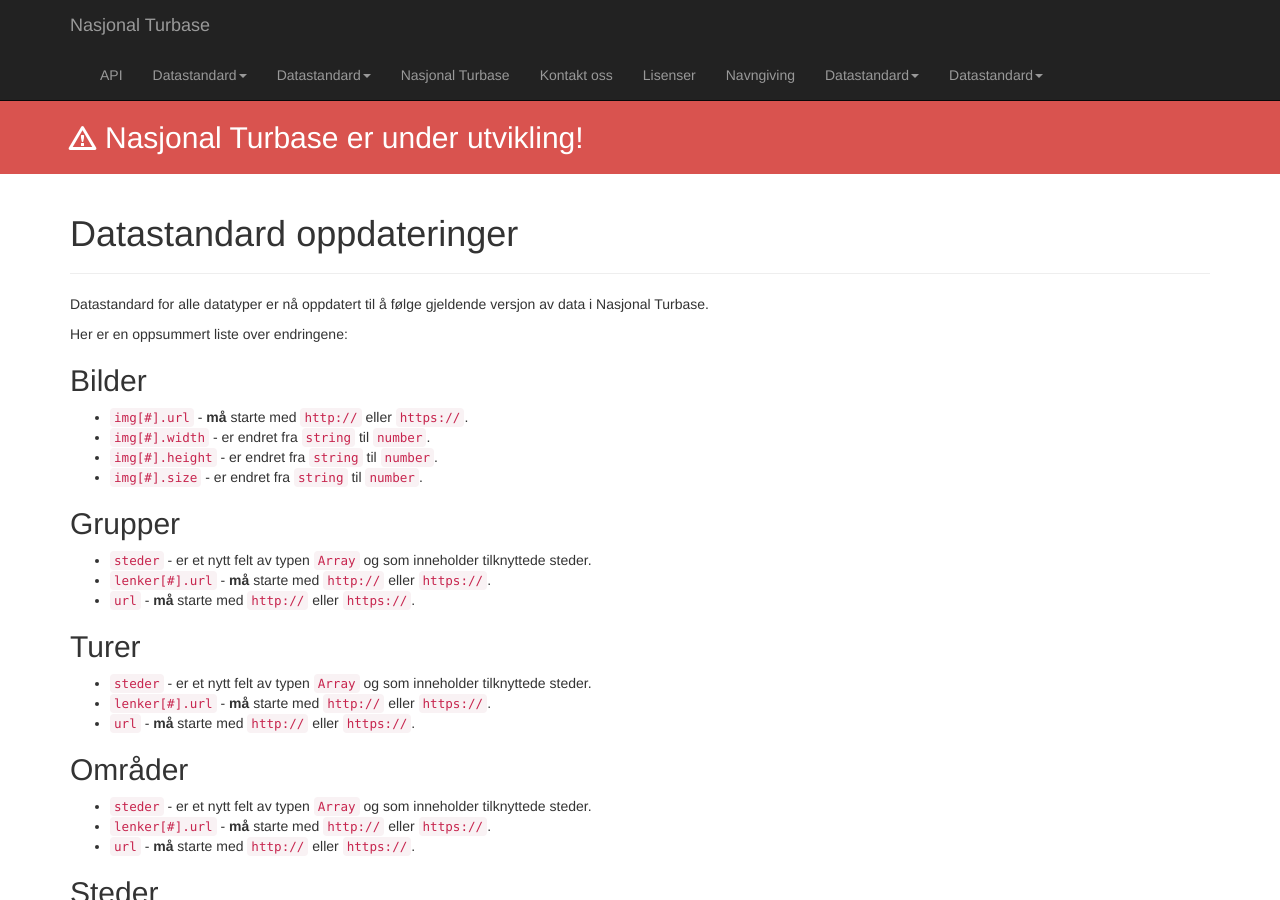
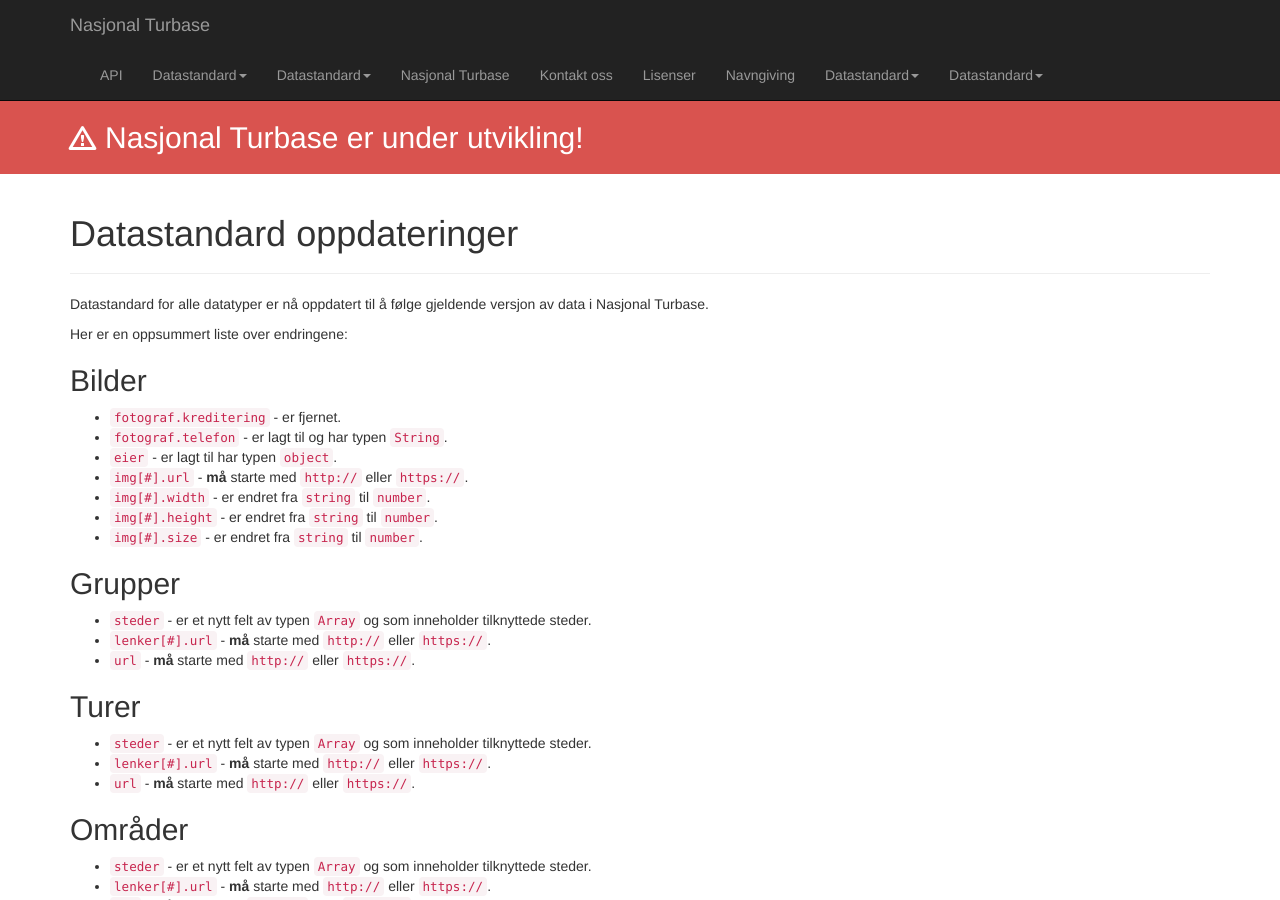
Before and after one commit to Turbasen/www.nasjonalturbase.no, a Jekyll site: the page built from _posts/2014-02-20-datastandard-oppdateringer.md, in a window 1280 px wide and 900 px high. Built offline with Jekyll 4.4.1, drawn with Linux system fonts in a browser that asks for light colours; nearby versions of some CDN libraries; Markdown is read by kramdown in place of the engine named in the settings.

Commit message:
Update news item on data standard change

```diff
--- a/_posts/2014-02-20-datastandard-oppdateringer.md
+++ b/_posts/2014-02-20-datastandard-oppdateringer.md
@@ -16,6 +16,9 @@
 
 ## Bilder
 
+* `fotograf.kreditering` - er fjernet.
+* `fotograf.telefon` - er lagt til og har typen `String`.
+* `eier` - er lagt til har typen `object`.
 * `img[#].url` - __må__ starte med `http://` eller `https://`.
 * `img[#].width` - er endret fra `string` til `number`.
 * `img[#].height` - er endret fra `string` til `number`.
```
